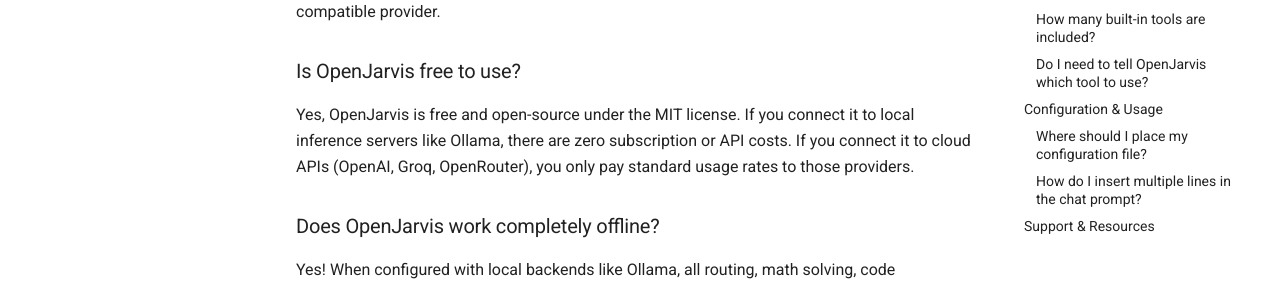
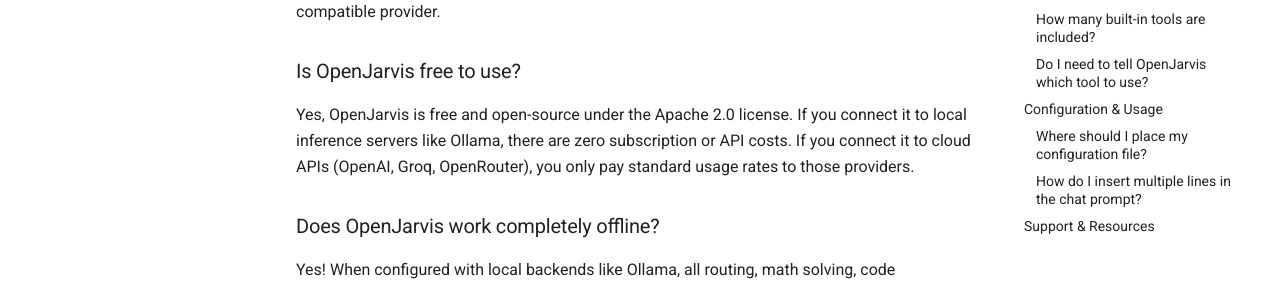
Before and after one commit to bhanuponguru/openjarvis-cli, an MkDocs documentation site: the page built from docs/faq.md, in a window 1280 px wide and 900 px high. Shown: the part 419-706 px from the top of the window. Built offline with MkDocs 1.6.1 and Material for MkDocs 9.7.7, drawn with Linux system fonts in a browser that asks for light colours; comment, search, counter and statistics services are not loaded.

```diff
--- a/docs/faq.md
+++ b/docs/faq.md
@@ -8,7 +8,7 @@
 OpenJarvis is an intelligent AI conductor that routes conversational queries to specialized language models (such as mathematics, coding, planning, or factual lookup) across any OpenAI-compatible provider.
 
 ### Is OpenJarvis free to use?
-Yes, OpenJarvis is free and open-source under the MIT license. If you connect it to local inference servers like Ollama, there are zero subscription or API costs. If you connect it to cloud APIs (OpenAI, Groq, OpenRouter), you only pay standard usage rates to those providers.
+Yes, OpenJarvis is free and open-source under the Apache 2.0 license. If you connect it to local inference servers like Ollama, there are zero subscription or API costs. If you connect it to cloud APIs (OpenAI, Groq, OpenRouter), you only pay standard usage rates to those providers.
 
 ### Does OpenJarvis work completely offline?
 Yes! When configured with local backends like Ollama, all routing, math solving, code linting/execution, file reading/writing, and date arithmetic run 100% locally on your machine without internet access.
```
Also changed, not shown: docs/developer-guide.md (+5 -5 lines), docs/getting-started/quick-start.md (+1 -1 lines).
